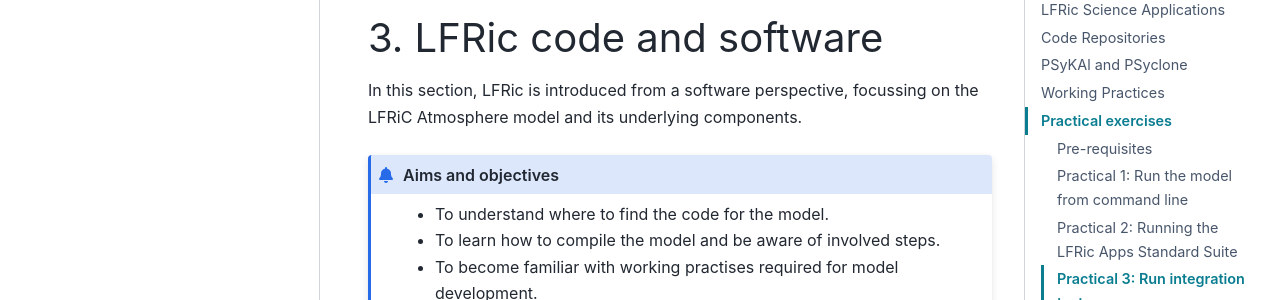
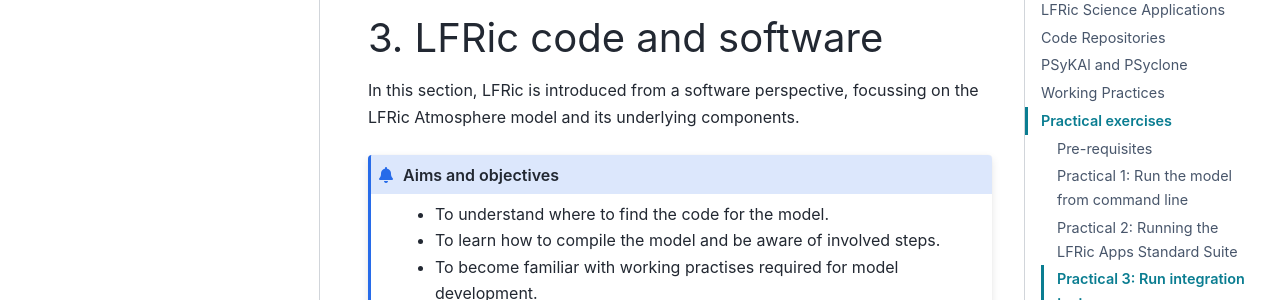
Before and after one commit to MetOffice/LFRic-Atmosphere-Training, a Sphinx documentation site: the page built from source/lfric_infrastructure/index.rst, in a window 1280 px wide and 900 px high. Shown: the part 196-496 px from the top of the window. Built offline with Sphinx 7.4.7 and the PyData theme 0.15.4, drawn with Linux system fonts in a browser that asks for light colours.

Commit message:
fix typo

```diff
--- a/source/lfric_infrastructure/index.rst
+++ b/source/lfric_infrastructure/index.rst
@@ -3,7 +3,7 @@
 **************************
 
 In this section, LFRic is introduced from a software perspective, focussing
-on the LFRiC Atmosphere model and its underlying components.
+on the LFRic Atmosphere model and its underlying components.
 
 .. admonition:: Aims and objectives
 
```
